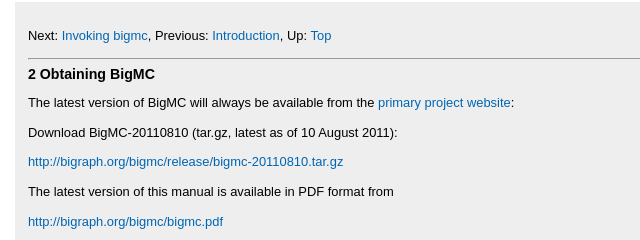
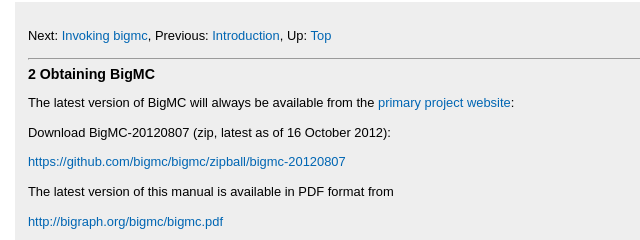
Before and after one commit to bigraph/bigraph.github.com, a plain HTML site: page bigmc/manual/Obtaining-BigMC.html in a window 1280 px wide. Shown: the part 121-361 px from the top of the page, 0-640 px from the left. Drawn offline with Linux system fonts and the light colour scheme.

Commit message:
Updated download link

```diff
--- a/bigmc/manual/Obtaining-BigMC.html
+++ b/bigmc/manual/Obtaining-BigMC.html
@@ -47,9 +47,9 @@ Up:&nbsp;<a rel="up" accesskey="u" href="index.html">Top</a>
 <a href="http://bigraph.org/bigmc/">primary project website</a>:
 
      <ul>
-<li>Download BigMC-20110810 (tar.gz, latest as of 10 August 2011):
+<li>Download BigMC-20120807 (zip, latest as of 16 October 2012):
 
-     <p><a href="http://bigraph.org/bigmc/release/bigmc-20110810.tar.gz">http://bigraph.org/bigmc/release/bigmc-20110810.tar.gz</a>
+     <p><a href="https://github.com/bigmc/bigmc/zipball/bigmc-20120807">https://github.com/bigmc/bigmc/zipball/bigmc-20120807</a>
 </ul>
 
    <p>The latest version of this manual is available in PDF format from
```
